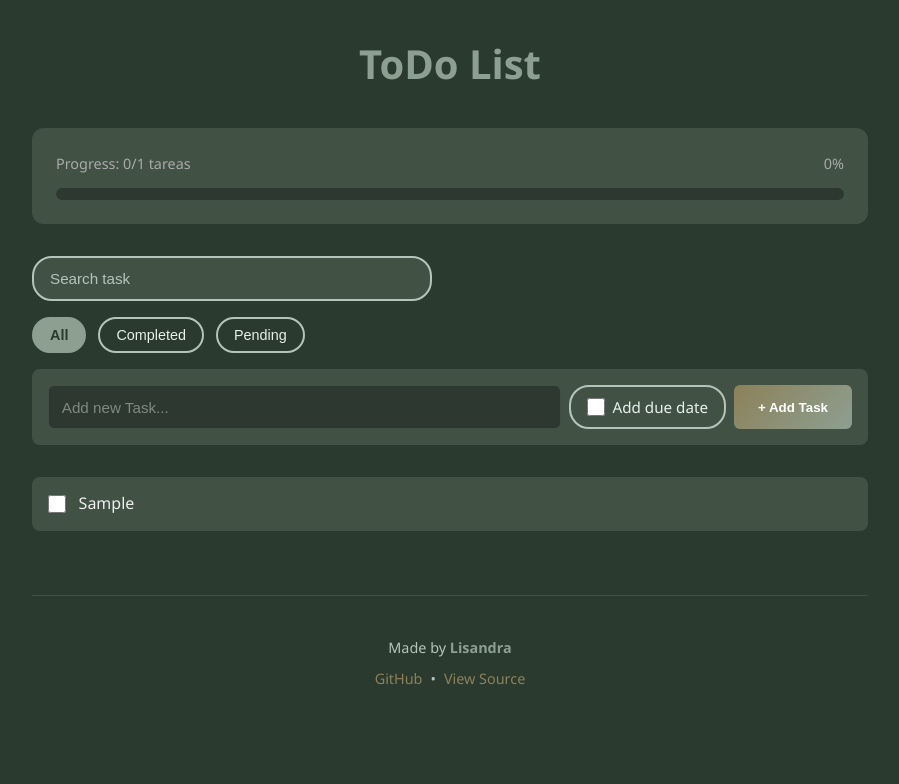
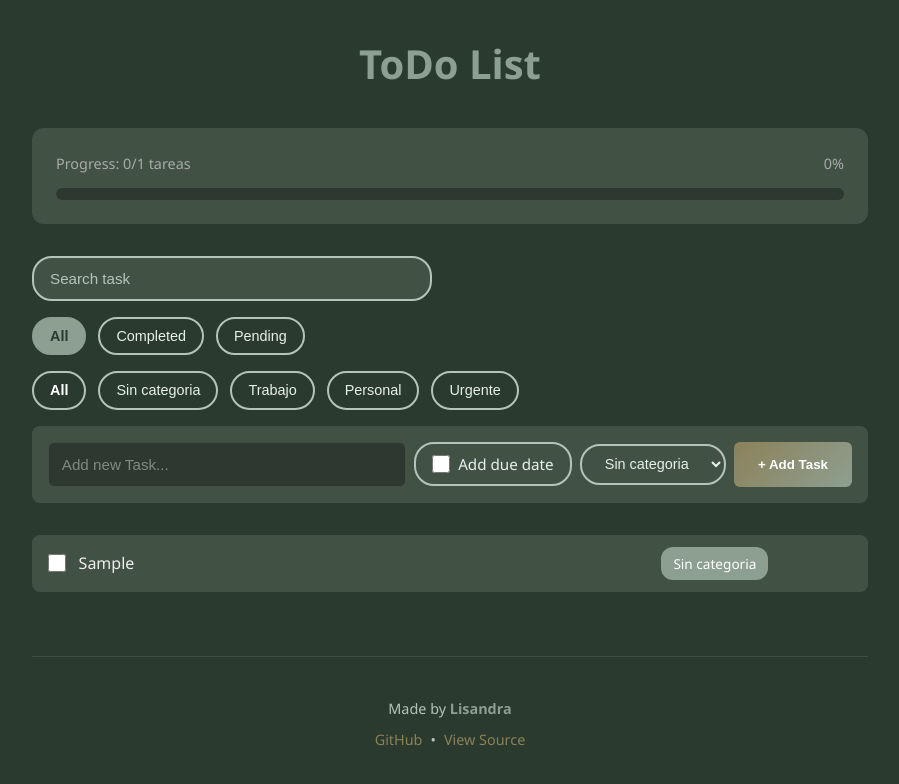
Before and after one commit to Lisandrad/dev-progress-tracker, a React (Vite) app: page / in a window 1280 px wide. Both pictures are taken after typing "Sample" into the empty fields and a click on the button "+ Add Task". Shown: the top 784 px of the page, without its empty margins (190-1089 px from the left). Built offline with nearby package versions, Linux system fonts and the light colour scheme.

Commit message:
adding category filter

```diff
--- a/src/App.css
+++ b/src/App.css
@@ -382,7 +382,7 @@ h1 {
 }
 
 .filter-btn {
-  padding: 0.5rem 1rem;
+  padding: 0.56rem 1rem;
   border: 2px solid var(--text-secondary);
   background-color: transparent;
   color: var(--text-primary);
@@ -476,3 +476,98 @@ display: flex;
   border-color: var(--accent-secondary);
   background-color: var(--bg-tertiary);
 }
+
+.task-category-badge {
+  padding: 0.33rem 0.75rem;
+  border-radius: 12px;
+  font-size: 0.85rem;
+  color: white;
+  margin-left: auto;
+  margin-right: 1rem;
+  white-space: nowrap;
+}
+
+.category-selector {
+  display: flex;
+  align-items: center;
+}
+
+.category-select {
+  padding: 0.6rem 1.2rem;
+  border: 2px solid var(--text-secondary);
+  background-color: transparent;
+  color: var(--text-primary);
+  border-radius: 20px;
+  cursor: pointer;
+  font-size: 0.9rem;
+  transition: all 0.3s ease;
+}
+
+.category-select:hover {
+  border-color: var(--accent-secondary);
+  background-color: var(--overlay-light);
+}
+
+.category-select:focus {
+  outline: none;
+  border-color: var(--accent-secondary);
+  background-color: var(--bg-secondary);
+}
+
+.category-filter-buttons {
+  display: flex;
+  gap: 0.75rem;
+  margin: 1rem 0;
+  flex-wrap: wrap;
+}
+
+.category-filter-buttons .filter-btn {
+  padding: 0.6rem 1rem;
+  border: 2px solid var(--text-secondary);
+  background-color: transparent;
+  color: var(--text-primary);
+  border-radius: 20px;
+  cursor: pointer;
+  font-size: 0.9rem;
+  transition: all 0.3s ease;
+}
+
+.category-filter-buttons .filter-btn:hover {
+  border-color: var(--accent-secondary);
+  background-color: var(--overlay-light);
+}
+
+.category-filter-buttons .filter-btn.active {
+  color: white;
+  font-weight: bold;
+}
+
+.filter-btn-none.active {
+  background-color: #8D9F91;
+  border-color: #8D9F91;
+  color: var(--bg-primary);
+}
+
+.filter-btn-trabajo.active {
+  background-color: #667EEA;
+  border-color: #667EEA;
+  color: white;
+}
+
+.filter-btn-personal.active {
+  background-color: #F093FB;
+  border-color: #F093FB;
+  color: var(--bg-primary);
+}
+
+.filter-btn-urgente.active {
+  background-color: #FF6B6B;
+  border-color: #FF6B6B;
+  color: white;
+}
+
+.filter-btn-casa.active {
+  background-color: #4ECDC4;
+  border-color: #4ECDC4;
+  color: var(--bg-primary);
+}
--- a/src/App.jsx
+++ b/src/App.jsx
@@ -4,6 +4,14 @@ import { initialTasks } from './data.js'
 import TaskItem from './TaskItem.jsx'
 import DatePicker from 'react-datepicker';
 import 'react-datepicker/dist/react-datepicker.css';
+import { label } from 'framer-motion/client';
+
+const CATEGORIES = {
+  none: {label: 'Sin categoria', color: '#8D9F91'},
+  trabajo: {label: 'Trabajo', color:'#667EEA' },
+  personal: {label: 'Personal', color: '#F093FB'},
+  urgente: {label: 'Urgente', color: '#4ECDC4'}
+};
 
 function App() {
   const [tasks, setTasks] = useState([]);
@@ -13,6 +21,9 @@ function App() {
   const [selectedDate, setSelectedDate] = useState(null)
   const [searchText, setSearchText] = useState('');
   const [filterStatus, setFilterStatus] = useState('all');
+  const [selectedCategory, setSelectedCategory] = useState('none');
+  const [filterCategory, setFilterCategory] = useState('all');
+
 
 
  useEffect(() => {
@@ -181,13 +192,15 @@ const addMainTask = (e) => {
     completed: false,
     expanded: true,
     dueDate: selectedDate ? selectedDate.toISOString() : null,
-    subtasks: []
+    subtasks: [],
+    category: selectedCategory
   };
 
   setTasks([...tasks, newTask]);
   setNewTaskText ('');
   setSelectedDate(null);
   setShowDatePicker(false);
+  setSelectedCategory('none')
 };
 
 //para agregar tarea hija:
@@ -243,7 +256,11 @@ const getFilteredTask = (taskList) => {
     (filterStatus === 'completed' && task.completed) ||
     (filterStatus === 'pending' && !task.completed);
 
-    return matchesSearch && matchesStatus
+    const matchesCategory =
+    filterCategory === 'all' ||
+    task.category === filterCategory
+
+    return matchesSearch && matchesStatus && matchesCategory
   })
 }
 
@@ -295,6 +312,22 @@ return (
   </button>
 </div>
 
+{/* para filtrar categorias*/}
+
+  <div className='category-filter-buttons'>
+    <button className={`filter-btn ${filterCategory === 'all' ? 'active' : ''}`}
+    onClick={() => setFilterCategory('all')}
+    > All
+    </button>
+    {Object.entries(CATEGORIES).map(([key, value]) => (
+      <button key={key} className={`filter-btn ${filterCategory === key ? 'active' : ''}`}
+        onClick={() => setFilterCategory(key)}
+      > {value.label}
+      </button>
+    ))}
+
+  </div>
+
   <form onSubmit={addMainTask} className='add-task-form'>
     <input
     type= 'text'
@@ -335,6 +368,21 @@ return (
   }
 </div>
 
+  {/*Para seleccionar categorias */}
+
+  <div className='category-selector'>
+    <select
+    value={selectedCategory}
+    onChange={(e) => setSelectedCategory(e.target.value)}
+    className='category-select'>
+      {Object.entries(CATEGORIES).map(([key, value]) => (
+        <option key={key} value={key}>
+          {value.label}
+        </option>
+      ))}
+    </select>
+  </div>
+
 
     <button type='submit' className='add-button'>
       + Add Task
@@ -357,6 +405,7 @@ return (
             onAddSubtask={addSubtask}
             addingSubtaskTo={addingSubtaskTo}
             setAddingSubtaskTo={setAddingSubtaskTo}
+            CATEGORIES={CATEGORIES}
           />
         ))
       )}
--- a/src/TaskItem.jsx
+++ b/src/TaskItem.jsx
@@ -1,3 +1,4 @@
+import { background } from "@chakra-ui/react";
 import { useState } from "react";
 
 function TaskItem({
@@ -10,6 +11,7 @@ function TaskItem({
     onAddSubtask,
     addingSubtaskTo,
     setAddingSubtaskTo,
+    CATEGORIES
 
 }) {
     const [subtaskText, setSubtaskText] = useState('');
@@ -67,6 +69,14 @@ function TaskItem({
             </div>
            )}
 
+           {task.category && CATEGORIES[task.category] && (
+            <div
+              className='task-category-badge'
+              style={{ backgroundColor: CATEGORIES[task.category].color }}
+            >
+              {CATEGORIES[task.category].label}
+            </div>
+          )}
           </div>
 
           <div className="task-actions">
```
